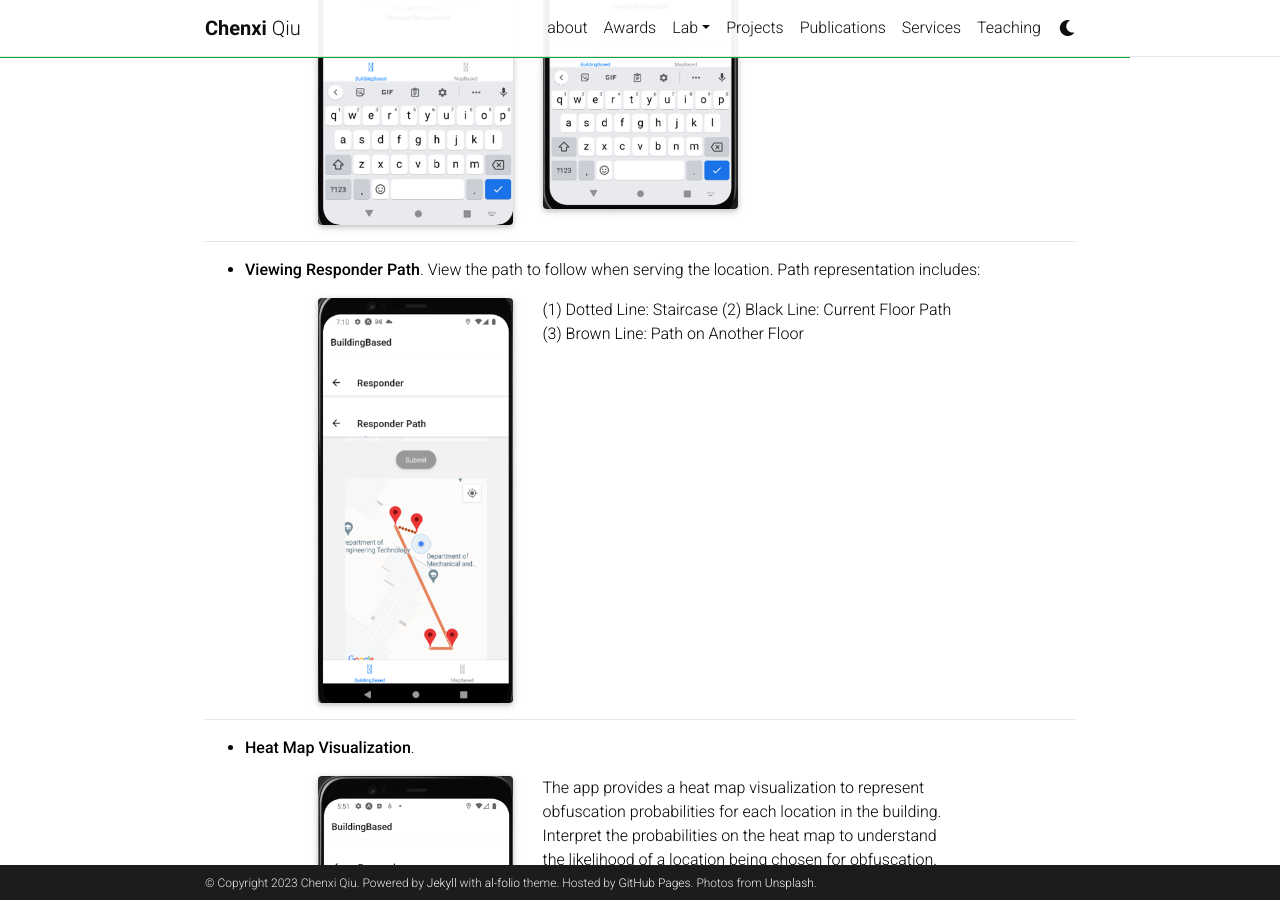
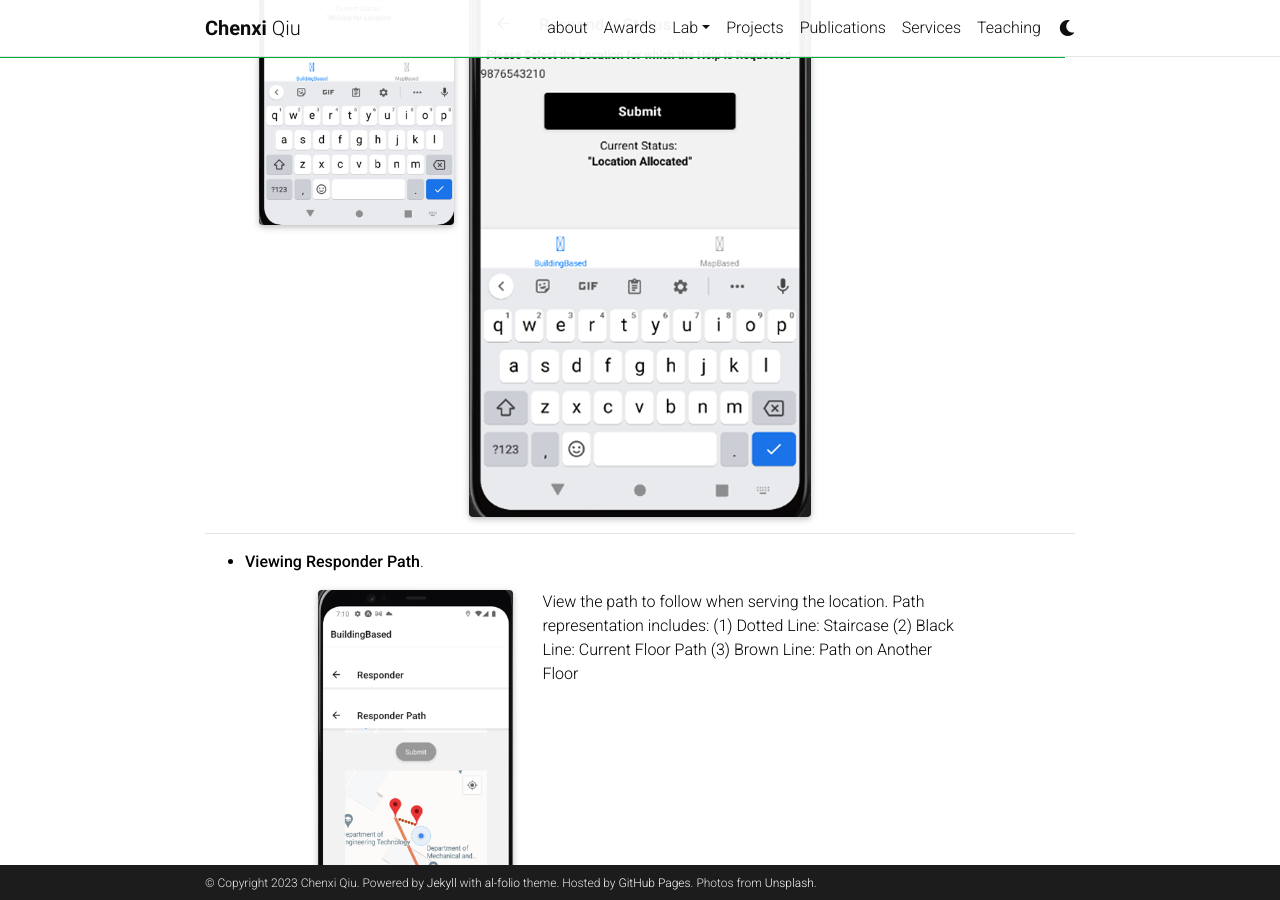
Before and after one commit to chenxiunt/chenxiunt.github.io, a Jekyll site: the page built from _projects/SpatialAgent.markdown, in a window 1280 px wide and 900 px high, scrolled down 4205 px. Built offline with Jekyll 4.4.1, drawn with Linux system fonts in a browser that asks for light colours; comment, search, counter and statistics services are not loaded; a style sheet for code colours, icons or effects is not loaded.

Commit message:
Update SpatialAgent.markdown

```diff
--- a/_projects/SpatialAgent.markdown
+++ b/_projects/SpatialAgent.markdown
@@ -103,7 +103,7 @@ The purpose of this manual is to guide users through the functionality and opera
     <div class="col-sm-3">
         <img class="img-fluid rounded z-depth-1" src="{{ '/assets/img/projects/SpatialAgent/5ResponderCheckingStatus1.png' | relative_url }}" alt="" title="Homepage"/>
     </div>
-    <div class="col-sm-3">
+    <div class="col-sm-3.2">
         <img class="img-fluid rounded z-depth-1" src="{{ '/assets/img/projects/SpatialAgent/6ResponderCheckingStatus2.png' | relative_url }}" alt="" title="Homepage"/>
     </div>
     <div class="col-sm-3">
@@ -112,13 +112,14 @@ The purpose of this manual is to guide users through the functionality and opera
 </div>
 ----------
 
-* **Viewing Responder Path**. View the path to follow when serving the location. Path representation includes:
+* **Viewing Responder Path**.
 
 <div class="row justify-content-md-center">
     <div class="col-sm-3">
         <img class="img-fluid rounded z-depth-1" src="{{ '/assets/img/projects/SpatialAgent/7ResponderPath.png' | relative_url }}" alt="" title="Homepage"/>
     </div>
     <div class="col-sm-6">
+    View the path to follow when serving the location. Path representation includes:
     (1) Dotted Line: Staircase
     (2) Black Line: Current Floor Path
     (3) Brown Line: Path on Another Floor
```
